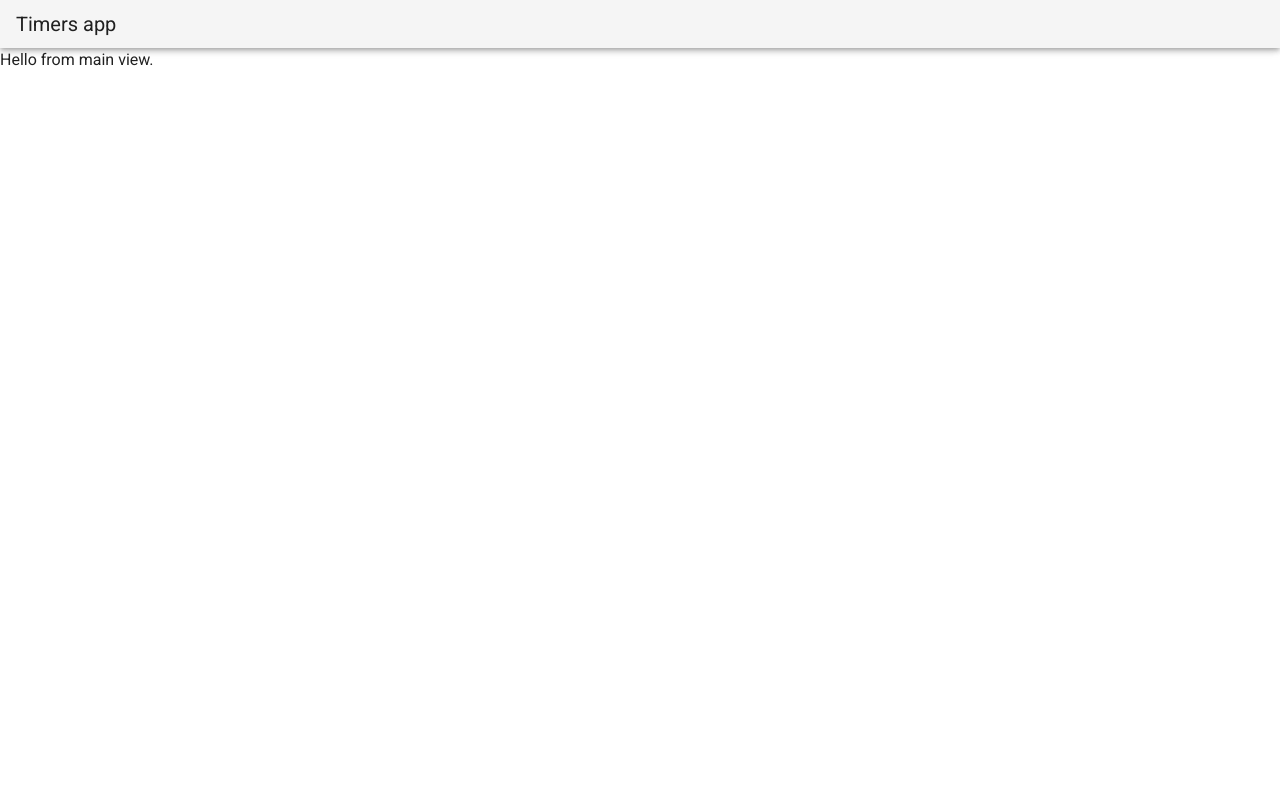
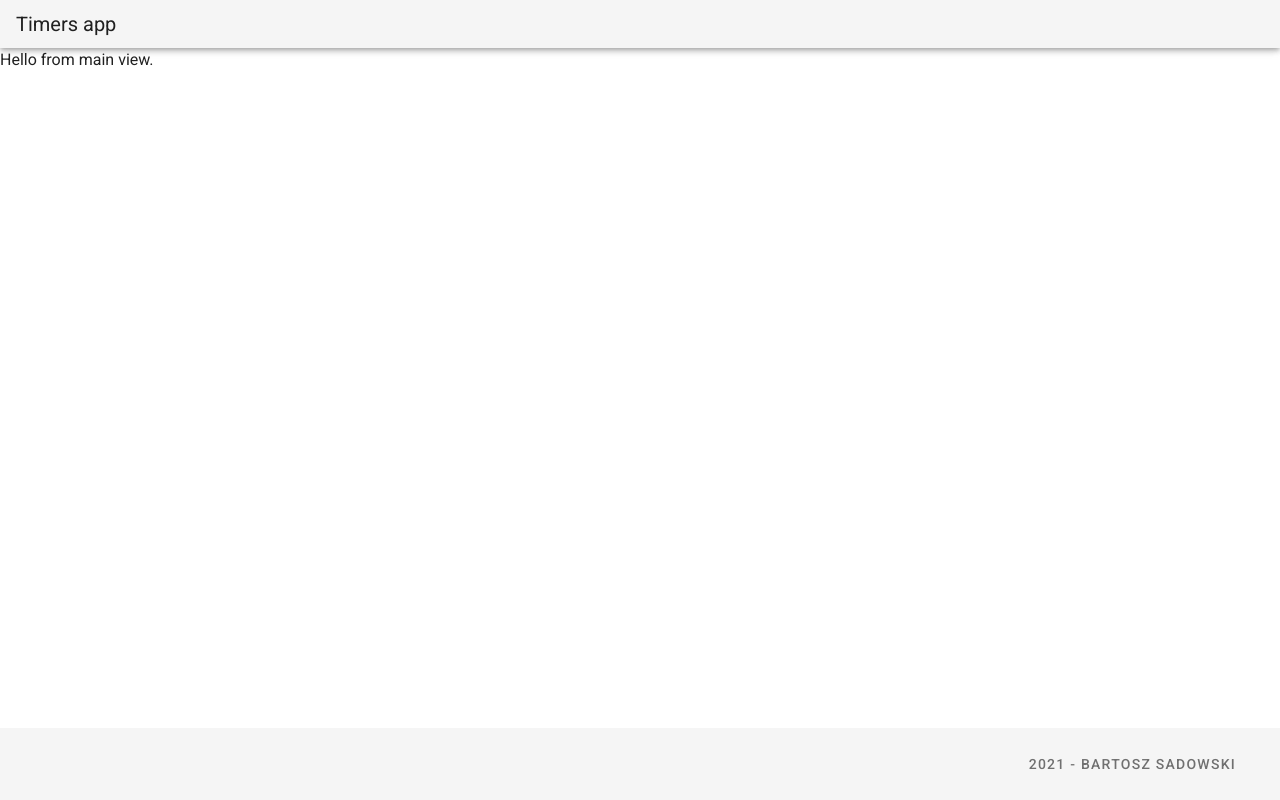
Before and after one commit to BartoszSadowski/Timers, a Vue app: page / in a window 1280 px wide. Built offline with nearby package versions, Linux system fonts and the light colour scheme.

Commit message:
[basic-layout] Added app footer

```diff
--- a/src/App.vue
+++ b/src/App.vue
@@ -2,18 +2,21 @@
   <v-app>
     <AppBar />
     <Main />
+    <AppFooter />
   </v-app>
 </template>
 
 <script>
 import Main from './components/views/Main.vue';
 import AppBar from './components/common/AppBar.vue';
+import AppFooter from './components/common/AppFooter.vue';
 
 export default {
   name: 'App',
   components: {
     Main,
     AppBar,
+    AppFooter,
   },
 };
 </script>
--- a/src/components/common/AppBar.vue
+++ b/src/components/common/AppBar.vue
@@ -1,6 +1,6 @@
 <template>
   <div>
-    <v-app-bar dense>
+    <v-app-bar dense app>
       <v-toolbar-title>Timers app</v-toolbar-title>
     </v-app-bar>
   </div>
--- /dev/null
+++ b/src/components/common/AppFooter.vue
@@ -0,0 +1,19 @@
+<template>
+  <v-footer absolute app>
+    <v-col class="text-right">
+      <v-btn
+        plain
+        text
+        href="https://github.com/BartoszSadowski"
+      >
+        {{ new Date().getFullYear() }} - Bartosz Sadowski
+      </v-btn>
+    </v-col>
+  </v-footer>
+</template>
+
+<script>
+export default {
+  name: 'AppFooter',
+};
+</script>
```
